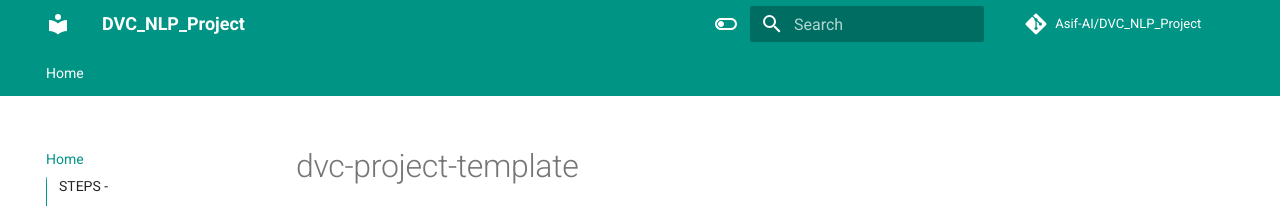
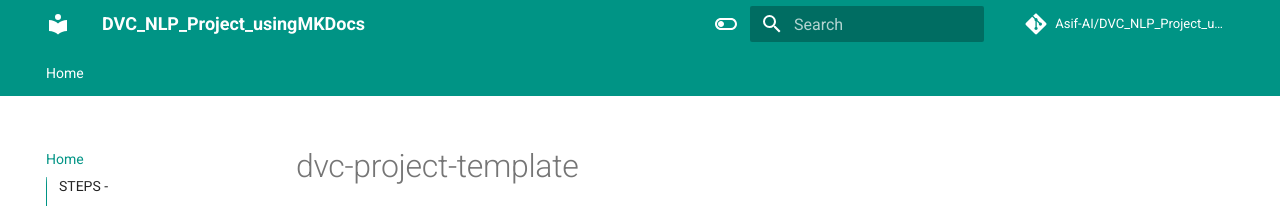
Before and after one commit to Asif-AI/DVC_NLP_Project_usingMKDocs, an MkDocs documentation site: the page built from docs/index.md, in a window 1280 px wide. Shown: the top 206 px of the page. Built offline with MkDocs 1.6.1 and Material for MkDocs 9.7.7, drawn with Linux system fonts in a browser that asks for light colours; comment, search, counter and statistics services are not loaded.

Commit message:
MKDocs updated

```diff
--- a/mkdocs.yml
+++ b/mkdocs.yml
@@ -1,5 +1,5 @@
 # Project information
-site_name: DVC_NLP_Project
+site_name: DVC_NLP_Project_usingMKDocs
 # defeine TOC or order of website-
 nav:
   - Home: index.md
@@ -9,8 +9,8 @@ site_description: >-
   DESCRIPTION
 
 # Repository
-repo_name: Asif-AI/DVC_NLP_Project
-repo_url: https://github.com/Asif-AI/DVC_NLP_Project
+repo_name: Asif-AI/DVC_NLP_Project_usingMKDocs
+repo_url: https://github.com/Asif-AI/DVC_NLP_Project_usingMKDocs
 
 # Configuration
 theme:
```
